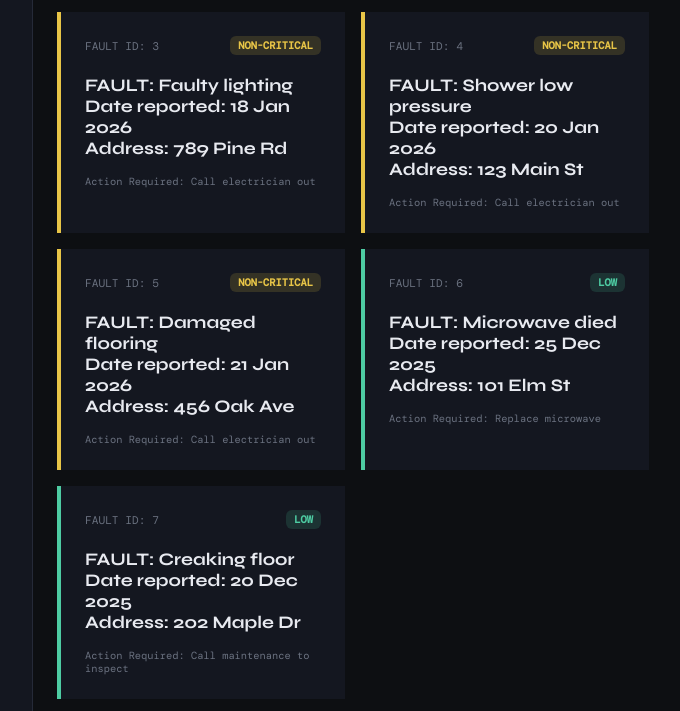
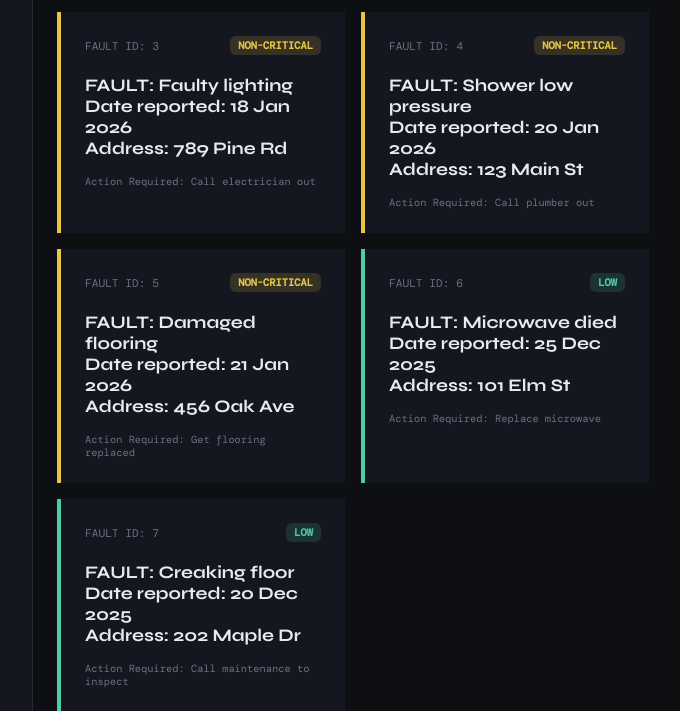
Before and after one commit to Brickerrr/Property_Management_Web_App, a Node server app: page /faults in a window 1280 px wide. Shown: the part 458-1169 px from the top of the page, without its empty margins (267-947 px from the left). Run offline with Node 20, Linux system fonts and the light colour scheme; data that the repository does not hold is empty; some libraries are stand-ins or nearby versions; some web fonts are replaced.

Commit message:
updated some text

```diff
--- a/views/faults-dashboard.ejs
+++ b/views/faults-dashboard.ejs
@@ -104,7 +104,7 @@
             <span class="comp-status-badge">NON-CRITICAL</span>
           </div>
           <div class="comp-value">FAULT: Shower low pressure<br>Date reported: 20 Jan 2026<br>Address: 123 Main St</div>
-          <p class="comp-meta">Action Required: Call electrician out</p>
+          <p class="comp-meta">Action Required: Call plumber out</p>
         </article>
 
         <article class="comp-card risk-warning">
@@ -113,7 +113,7 @@
             <span class="comp-status-badge">NON-CRITICAL</span>
           </div>
           <div class="comp-value">FAULT: Damaged flooring<br>Date reported: 21 Jan 2026<br>Address: 456 Oak Ave</div>
-          <p class="comp-meta">Action Required: Call electrician out</p>
+          <p class="comp-meta">Action Required: Get flooring replaced</p>
         </article>
 
         <article class="comp-card risk-secure">
```
